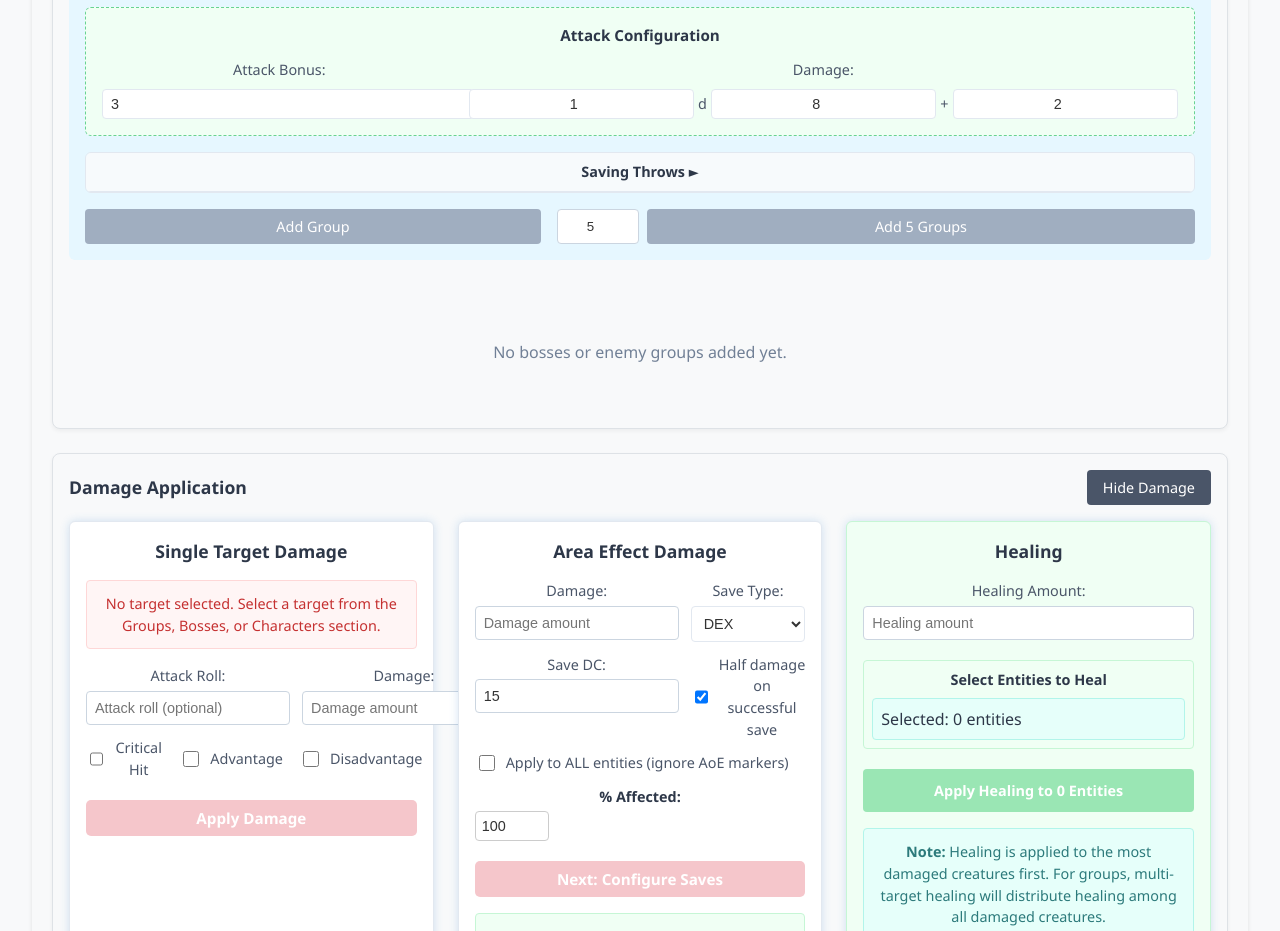
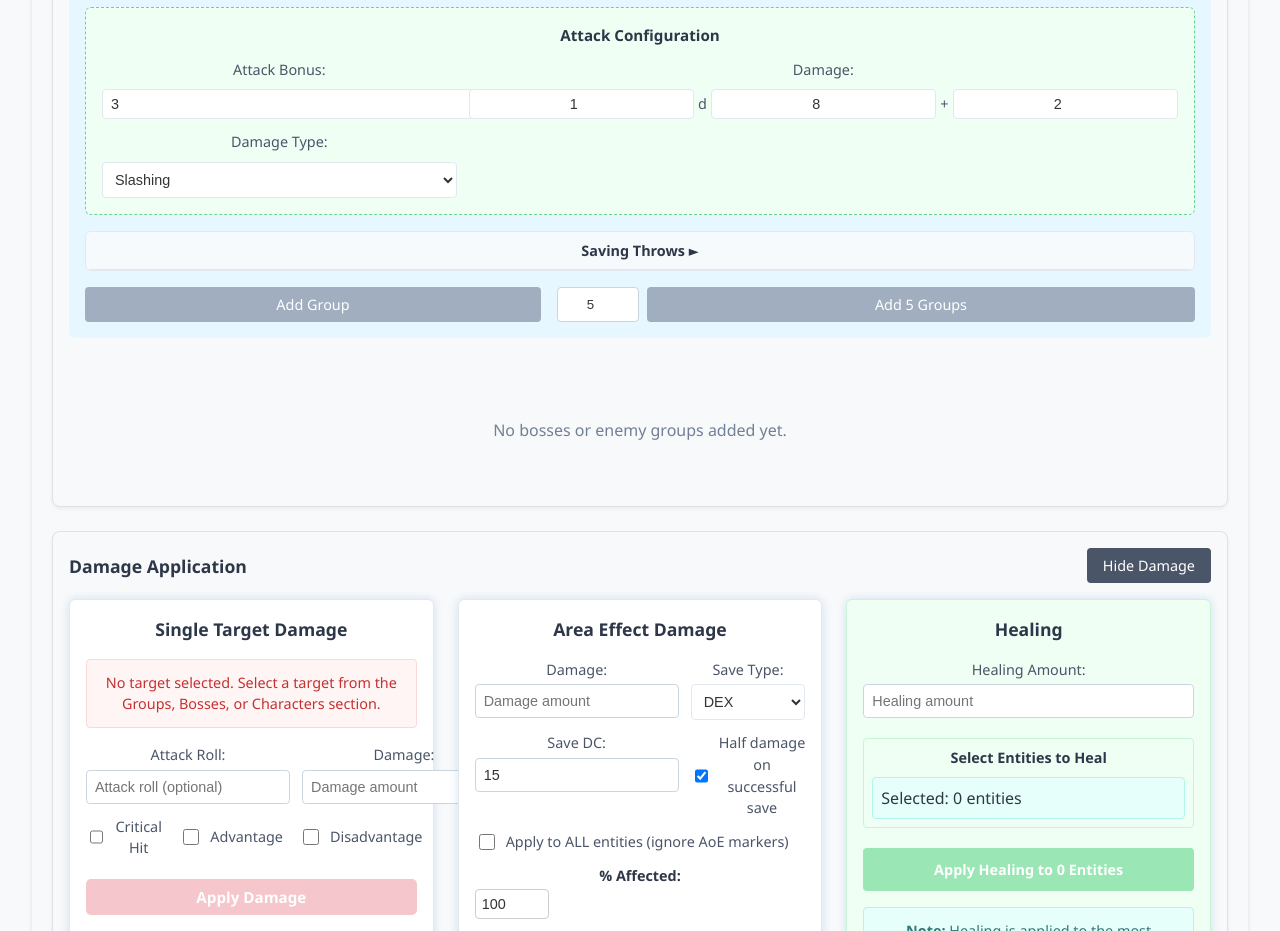
Before and after one commit to oguru/DnD-Tools, a React (Vite) app: page /group-attack in a window 1280 px wide. Shown: the part 1000-1931 px from the top of the page. Built offline with nearby package versions, Linux system fonts and the light colour scheme.

Commit message:
add damage types

```diff
--- a/src/components/GroupsSection.jsx
+++ b/src/components/GroupsSection.jsx
@@ -87,6 +87,7 @@ const GroupsSection = () => {
     saveDC: 13,
     halfOnSave: true,
     isAoE: false,
+    damageType: 'slashing' // Default damage type
   });
 
   // State for number of groups to add
@@ -281,10 +282,10 @@ const GroupsSection = () => {
     if (criticalMiss) {
       resultMessage = `Critical Miss!`;
     } else if (criticalHit) {
-      resultMessage = `Critical Hit! ${totalDamage} damage (${damageRoll} + ${criticalHit ? damageRoll : 0} + ${attack.modifier})`;
+      resultMessage = `Critical Hit! ${totalDamage} ${attack.damageType || 'slashing'} damage (${damageRoll} + ${criticalHit ? damageRoll : 0} + ${attack.modifier})`;
     } else {
       resultMessage = `Attack roll: ${totalHit} (${rollResult} + ${attack.hitBonus})
-Damage: ${totalDamage} (${damageRoll} + ${attack.modifier})`;
+Damage: ${totalDamage} ${attack.damageType || 'slashing'} damage (${damageRoll} + ${attack.modifier})`;
     }
 
     // Add attack result
@@ -343,10 +344,10 @@ Damage: ${totalDamage} (${damageRoll} + ${attack.modifier})`;
       resultMessage = `Critical Miss against ${targetCharacter.name} (AC ${targetCharacter.ac})!`;
       hitStatus = 'miss';
     } else if (criticalHit) {
-      resultMessage = `Critical Hit against ${targetCharacter.name}! ${totalDamage} damage (${damageRoll} + ${critDamageRoll} + ${attack.modifier})`;
+      resultMessage = `Critical Hit against ${targetCharacter.name}! ${totalDamage} ${attack.damageType || 'slashing'} damage (${damageRoll} + ${critDamageRoll} + ${attack.modifier})`;
       hitStatus = 'critical';
     } else if (hits) {
-      resultMessage = `Hit ${targetCharacter.name} (AC ${targetCharacter.ac}) with ${totalHit} (${rollResult} + ${attack.hitBonus})! Damage: ${totalDamage} (${damageRoll} + ${attack.modifier})`;
+      resultMessage = `Hit ${targetCharacter.name} (AC ${targetCharacter.ac}) with ${totalHit} (${rollResult} + ${attack.hitBonus})! Damage: ${totalDamage} ${attack.damageType || 'slashing'} damage (${damageRoll} + ${attack.modifier})`;
       hitStatus = 'hit';
     } else {
       resultMessage = `Miss against ${targetCharacter.name} (AC ${targetCharacter.ac}) with ${totalHit} (${rollResult} + ${attack.hitBonus})`;
@@ -542,16 +543,16 @@ Damage: ${totalDamage} (${damageRoll} + ${attack.modifier})`;
       return;
     }
 
+    // Use attack bonus from group, with fallback to default +3
+    const attackBonus = group.attackBonus || 3;
+
+    // Get damage details from group, with fallback to defaults
+    const damageDetails = group.damage || { numDice: 1, diceType: 8, modifier: 2, damageType: 'slashing' };
+    const { numDice, diceType, modifier, damageType } = damageDetails;
+
     // Roll attack for each creature in the group
     const results = [];
     let totalDamage = 0;
-
-    // Use attack bonus from group, with fallback to default +3
-    const attackBonus = group.attackBonus || 3;
-
-    // Get damage details from group, with fallback to defaults
-    const damageDetails = group.damage || { numDice: 1, diceType: 8, modifier: 2 };
-    const { numDice, diceType, modifier } = damageDetails;
 
     for (let i = 0; i < group.count; i++) {
       // Roll to hit
@@ -591,7 +592,8 @@ Damage: ${totalDamage} (${damageRoll} + ${attack.modifier})`;
         totalDamage,
         targetName: targetCharacter.name,
         targetAc: targetCharacter.ac,
-        targetId: targetCharacterId
+        targetId: targetCharacterId,
+        damageType: damageType || 'slashing'
       }
     }));
   };
@@ -602,6 +604,9 @@ Damage: ${totalDamage} (${damageRoll} + ${attack.modifier})`;
 
     const attackResult = attackResults[groupId];
     if (!attackResult) return;
+
+    // Get the damage type from the attack result
+    const damageType = attackResult.damageType || 'slashing';
 
     // Calculate the final damage based on the modifier
     let finalDamage = attackResult.totalDamage;
@@ -616,7 +621,7 @@ Damage: ${totalDamage} (${damageRoll} + ${attack.modifier})`;
       attackResult.targetId,
       finalDamage,
       attackResult.results.some(r => r.isNatural20) ? 'critical' : 'hit',
-      damageModifier !== 'full' ? `(${damageModifier} damage)` : ''
+      damageModifier !== 'full' ? ` (${damageModifier} ${damageType} damage)` : ` (${damageType})`
     );
 
     // Clear the attack results for this group
@@ -1080,6 +1085,28 @@ Damage: ${totalDamage} (${damageRoll} + ${attack.modifier})`;
                         className="modifier"
                       />
                     </div>
+                  </div>
+                  <div className="attack-field">
+                    <label>Damage Type:</label>
+                    <select
+                      name="damage.damageType"
+                      value={groupTemplate.damage?.damageType || 'slashing'}
+                      onChange={handleGroupTemplateChange}
+                    >
+                      <option value="slashing">Slashing</option>
+                      <option value="piercing">Piercing</option>
+                      <option value="bludgeoning">Bludgeoning</option>
+                      <option value="acid">Acid</option>
+                      <option value="cold">Cold</option>
+                      <option value="fire">Fire</option>
+                      <option value="force">Force</option>
+                      <option value="lightning">Lightning</option>
+                      <option value="necrotic">Necrotic</option>
+                      <option value="poison">Poison</option>
+                      <option value="psychic">Psychic</option>
+                      <option value="radiant">Radiant</option>
+                      <option value="thunder">Thunder</option>
+                    </select>
                   </div>
                 </div>
               </div>
@@ -1252,6 +1279,28 @@ Damage: ${totalDamage} (${damageRoll} + ${attack.modifier})`;
                     </div>
                   </div>
                   <div className="attack-field">
+                    <label>Damage Type:</label>
+                    <select
+                      name="damageType"
+                      value={attackTemplate.damageType}
+                      onChange={handleAttackTemplateChange}
+                    >
+                      <option value="slashing">Slashing</option>
+                      <option value="piercing">Piercing</option>
+                      <option value="bludgeoning">Bludgeoning</option>
+                      <option value="acid">Acid</option>
+                      <option value="cold">Cold</option>
+                      <option value="fire">Fire</option>
+                      <option value="force">Force</option>
+                      <option value="lightning">Lightning</option>
+                      <option value="necrotic">Necrotic</option>
+                      <option value="poison">Poison</option>
+                      <option value="psychic">Psychic</option>
+                      <option value="radiant">Radiant</option>
+                      <option value="thunder">Thunder</option>
+                    </select>
+                  </div>
+                  <div className="attack-field">
                     <label>AoE:</label>
                     <input
                       type="checkbox"
@@ -1319,7 +1368,7 @@ Damage: ${totalDamage} (${damageRoll} + ${attack.modifier})`;
                         <span className="attack-name">{attack.name}</span>
                         <span className="attack-details">
                           {attack.isAoE ? 'AoE - ' : ''}
-                          {attack.numDice}d{attack.diceType}+{attack.modifier}
+                          {attack.numDice}d{attack.diceType}+{attack.modifier} {attack.damageType || 'slashing'}
                           {!attack.isAoE && ` (${attack.hitBonus >= 0 ? '+' : ''}${attack.hitBonus} to hit)`}
                           {attack.isAoE && ` (DC ${attack.saveDC} ${attack.saveType.toUpperCase()}, ${attack.halfOnSave ? 'half' : 'no'} damage on save)`}
                         </span>
@@ -1439,13 +1488,13 @@ Damage: ${totalDamage} (${damageRoll} + ${attack.modifier})`;
                                   return (
                                     <>
                                       <span className={modifier !== 'full' || adjustment !== 0 ? "modified-damage" : ""}>
-                                        {finalDamage}
+                                        {finalDamage} {result.damageType || 'slashing'}
                                       </span>
 
                                       {/* Show original damage if different from modified */}
                                       {(modifier !== 'full' || adjustment !== 0) && (
                                         <span className="original-damage">
-                                          ({baseDamage})
+                                          ({baseDamage} {result.damageType || 'slashing'})
                                         </span>
                                       )}
 
@@ -1704,7 +1753,7 @@ Damage: ${totalDamage} (${damageRoll} + ${attack.modifier})`;
                                         <span className="attack-name">{attack.name}</span>
                                         <span className="attack-details">
                                           {attack.isAoE ? 'AoE - ' : ''}
-                                          {attack.numDice}d{attack.diceType}+{attack.modifier}
+                                          {attack.numDice}d{attack.diceType}+{attack.modifier} {attack.damageType || 'slashing'}
                                           {!attack.isAoE && ` (${attack.hitBonus >= 0 ? '+' : ''}${attack.hitBonus} to hit)`}
                                           {attack.isAoE && ` (DC ${attack.saveDC} ${attack.saveType.toUpperCase()}, ${attack.halfOnSave ? 'half' : 'no'} damage on save)`}
                                         </span>
@@ -1881,8 +1930,8 @@ Damage: ${totalDamage} (${damageRoll} + ${attack.modifier})`;
                             <span>Damage:</span>
                             <span>
                               {group.damage
-                                ? `${group.damage.numDice}d${group.damage.diceType}+${group.damage.modifier}`
-                                : '1d8+2'}
+                                ? `${group.damage.numDice}d${group.damage.diceType}+${group.damage.modifier} ${group.damage.damageType || 'slashing'}`
+                                : '1d8+2 slashing'}
                             </span>
                           </div>
                         </div>
@@ -1957,7 +2006,7 @@ Damage: ${totalDamage} (${damageRoll} + ${attack.modifier})`;
                             <h6>Attack Results vs {attackResult.targetName} (AC: {attackResult.targetAc})</h6>
                             <div className="attack-summary">
                               <div>Hits: {attackResult.results.filter(r => r.hits).length} / {group.count}</div>
-                              <div>Total Damage: {attackResult.totalDamage}</div>
+                              <div>Total Damage: {attackResult.totalDamage} {attackResult.damageType || 'slashing'}</div>
                             </div>
                             <div className="attack-rolls">
                               {attackResult.results.map((result, index) => (
--- a/src/store/dndStore.js
+++ b/src/store/dndStore.js
@@ -86,7 +86,8 @@ const useDnDStore = create((set, get) => {
       damage: {      // Damage configuration
         numDice: 1,
         diceType: 8,
-        modifier: 2
+        modifier: 2,
+        damageType: 'slashing' // Default damage type
       }
     },
 
@@ -1674,7 +1675,8 @@ const useDnDStore = create((set, get) => {
             totalDamage,
             targetName: targetCharacter.name || 'Unknown',
             targetAc,
-            targetId: targetCharacterId
+            targetId: targetCharacterId,
+            damageType: damageDetails.damageType || 'slashing'
           };
 
           // Add to the all results array
@@ -1683,6 +1685,7 @@ const useDnDStore = create((set, get) => {
             sourceGroupId: group.id,
             groupName: group.name || 'Group',
             damage: totalDamage,
+            damageType: damageDetails.damageType || 'slashing',
             hitStatus: groupResults.some(r => r.isNatural20) ? 'critical' : 'hit',
             attackRolls: groupResults,
             hitCount: groupResults.filter(r => r.hits).length
```
